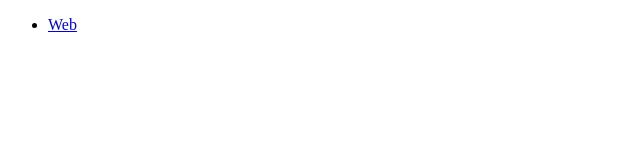
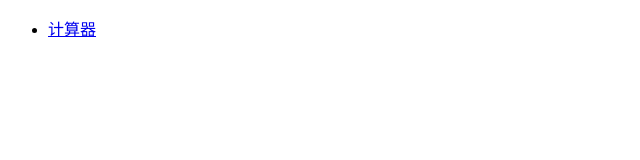
Before and after one commit to Luke-Skywalker-Xu/-, a plain HTML site: page index.html in a window 1280 px wide. Shown: the full height of the page, 0-640 px from the left. Drawn offline with Linux system fonts and the light colour scheme.

Commit message:
Update index.html

```diff
--- a/index.html
+++ b/index.html
@@ -5,7 +5,7 @@
   </head>
   <body>
     <ul>
-      <li><a href="https://lukexus.github.io/-/p/web.html">Web</a></li>
+      <li><a href="https://lukexus.github.io/-/p/calculator.html">计算器</a></li>
     </ul>
   </body>
 </html>
```
